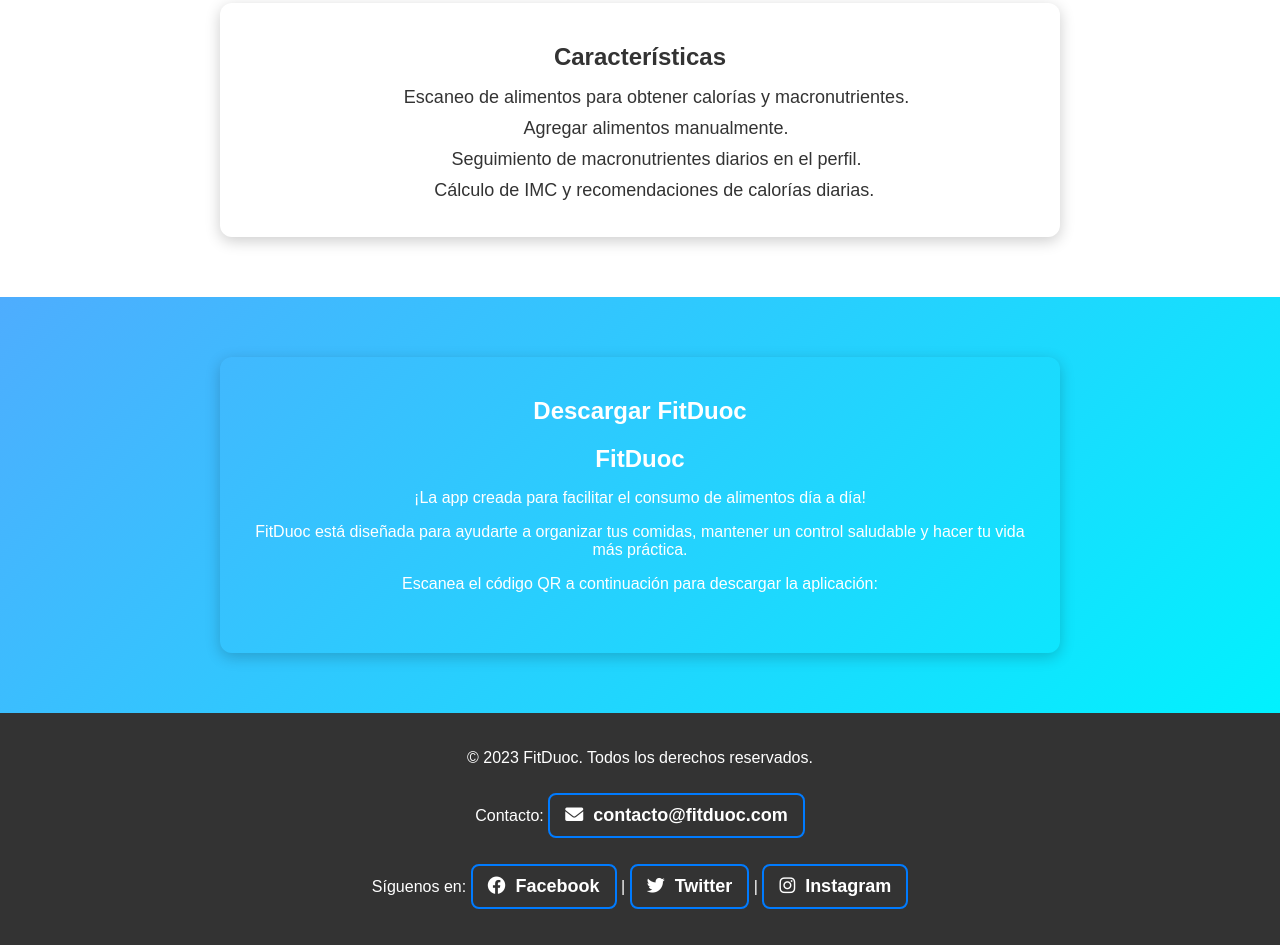
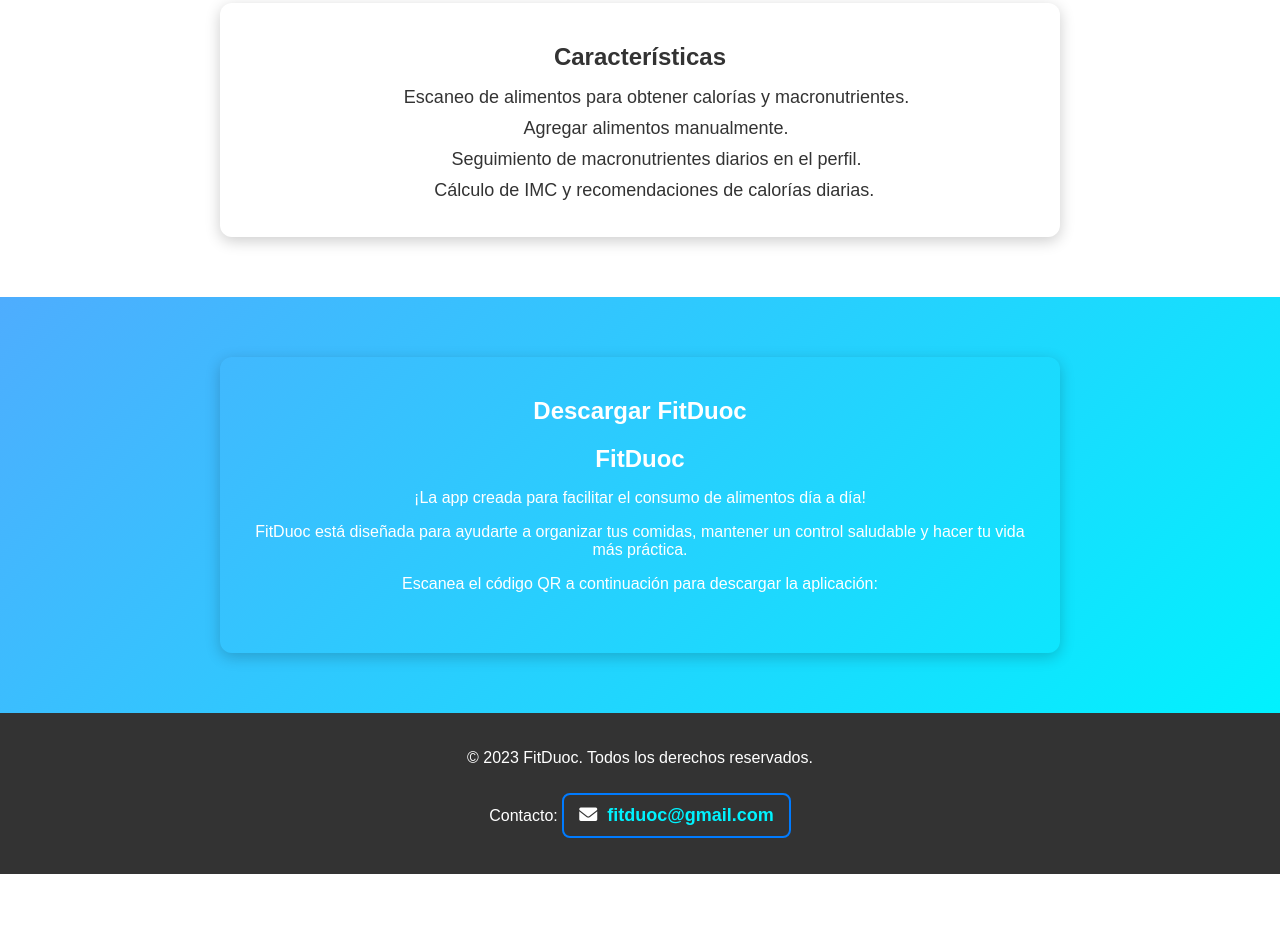
Before and after one commit to ANDRESROJAS00/PaginaFitDuoc.github.io, a plain HTML site: page index.html in a window 1280 px wide. Shown: the part 349-1294 px from the top of the page. After the commit the page ends 1223 px from the top, so only its background shows below. Drawn offline with Linux system fonts and the light colour scheme; a script that the page names is missing.

Commit message:
actualización 8

```diff
--- a/index.css
+++ b/index.css
@@ -99,7 +99,7 @@ a:hover {
 }
 
 .footer a {
-  color: #ffffff;
+  color: #00f2fe;
   text-decoration: none;
 }
 
--- a/index.html
+++ b/index.html
@@ -44,11 +44,7 @@
   <footer class="footer">
     <div class="footer-content">
       <p>&copy; 2023 FitDuoc. Todos los derechos reservados.</p>
-      <p>Contacto: <a href="mailto:contacto@fitduoc.com"><i class="fas fa-envelope"></i> contacto@fitduoc.com</a></p>
-      <p>Síguenos en:
-        <a href="https://facebook.com/fitduoc" target="_blank"><i class="fab fa-facebook"></i> Facebook</a> |
-        <a href="https://twitter.com/fitduoc" target="_blank"><i class="fab fa-twitter"></i> Twitter</a> |
-        <a href="https://instagram.com/fitduoc" target="_blank"><i class="fab fa-instagram"></i> Instagram</a>
+      <p>Contacto: <a href="mailto:contacto@fitduoc.com"><i class="fas fa-envelope"></i> fitduoc@gmail.com</a></p>
       </p>
     </div>
   </footer>
```
